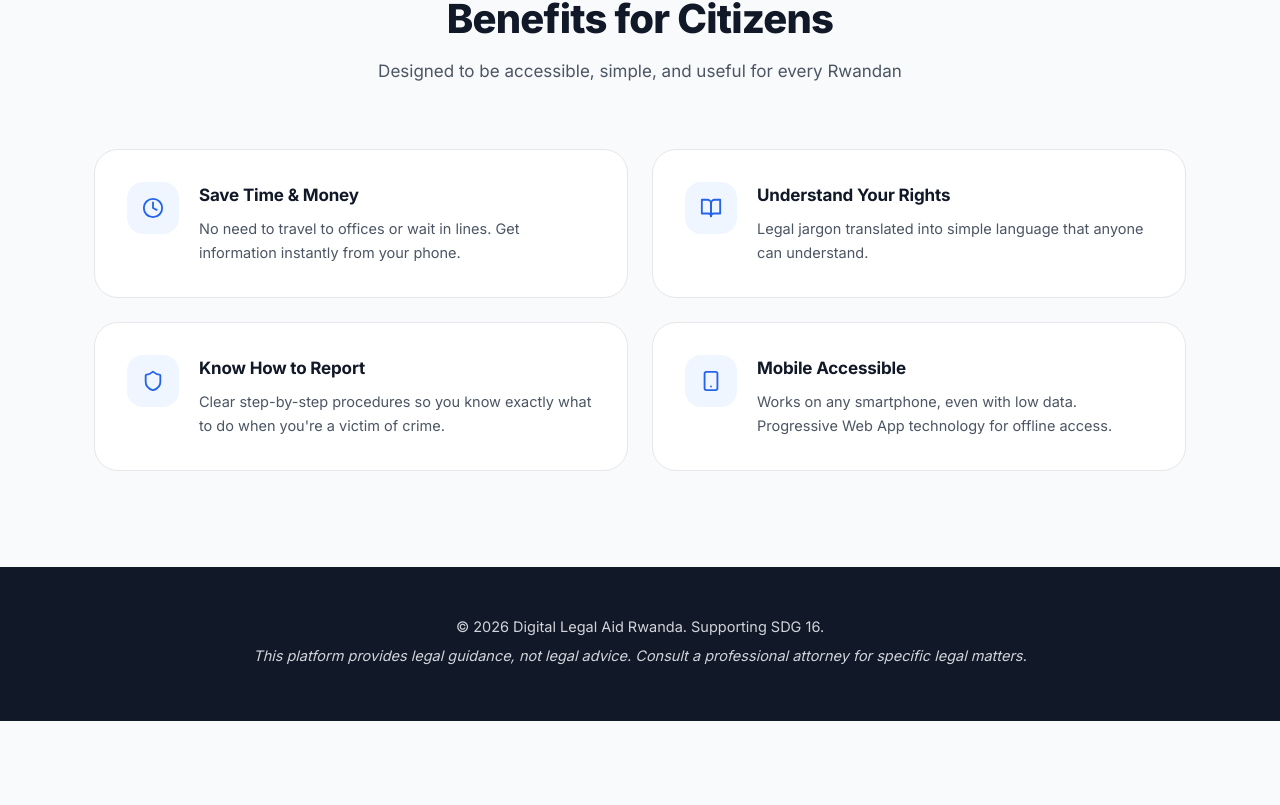
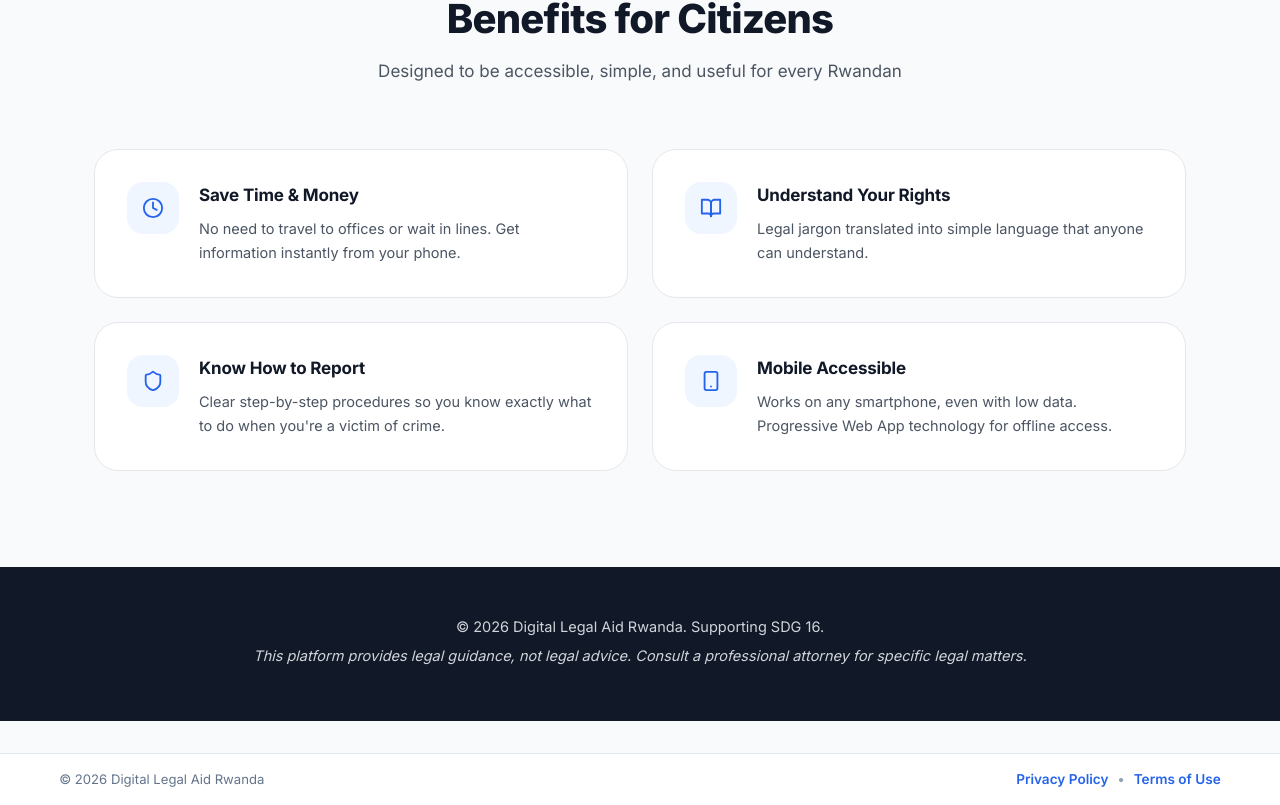
Before and after one commit to Mpatrick12/Digital-Legal-Aid, a React (Vite) app in the folder frontend/: page / in a window 1280 px wide. Shown: the part 2852-3657 px from the top of the page. Before the commit the page ends 3573 px from the top, so only its background shows below. Built offline with nearby package versions, Linux system fonts and the light colour scheme; no server answers.

Commit message:
feat: add privacy/terms pages and global footer legal links

```diff
--- a/frontend/src/App.jsx
+++ b/frontend/src/App.jsx
@@ -12,8 +12,10 @@ import GazetteDetail from './pages/GazetteDetail'
 import AdminDashboard from './pages/AdminDashboard'
 import AdminLogin from './pages/AdminLogin'
 import NotaryPage from './pages/NotaryPage'
+import LegalPolicyPage from './pages/LegalPolicyPage'
 import { ProtectedRoute, AdminRoute } from './components/ProtectedRoute'
 import ChatWidget from './components/ChatWidget'
+import SiteFooter from './components/SiteFooter'
 import { useLanguage } from './context/LanguageContext.jsx'
 
 function App() {
@@ -92,7 +94,10 @@ function App() {
           </ProtectedRoute>
         }
       />
+      <Route path="/privacy" element={<LegalPolicyPage />} />
+      <Route path="/terms" element={<LegalPolicyPage />} />
     </Routes>
+      <SiteFooter />
       <ChatWidget language={language} />
     </>
   )
--- /dev/null
+++ b/frontend/src/components/SiteFooter.css
@@ -0,0 +1,44 @@
+.site-footer {
+  width: 100%;
+  border-top: 1px solid #e2e8f0;
+  background: #ffffff;
+  margin-top: 2rem;
+}
+
+.site-footer-inner {
+  max-width: 1200px;
+  margin: 0 auto;
+  padding: 0.9rem 1.2rem;
+  display: flex;
+  align-items: center;
+  justify-content: space-between;
+  gap: 1rem;
+  flex-wrap: wrap;
+}
+
+.site-footer-copy {
+  margin: 0;
+  font-size: 0.82rem;
+  color: #64748b;
+}
+
+.site-footer-links {
+  display: flex;
+  align-items: center;
+  gap: 0.55rem;
+  font-size: 0.85rem;
+}
+
+.site-footer-links a {
+  color: #2563eb;
+  text-decoration: none;
+  font-weight: 600;
+}
+
+.site-footer-links a:hover {
+  text-decoration: underline;
+}
+
+.site-footer-links span {
+  color: #94a3b8;
+}
--- /dev/null
+++ b/frontend/src/components/SiteFooter.jsx
@@ -0,0 +1,17 @@
+import { Link } from 'react-router-dom'
+import './SiteFooter.css'
+
+export default function SiteFooter() {
+  return (
+    <footer className="site-footer">
+      <div className="site-footer-inner">
+        <p className="site-footer-copy">© {new Date().getFullYear()} Digital Legal Aid Rwanda</p>
+        <nav className="site-footer-links" aria-label="Legal links">
+          <Link to="/privacy">Privacy Policy</Link>
+          <span aria-hidden="true">•</span>
+          <Link to="/terms">Terms of Use</Link>
+        </nav>
+      </div>
+    </footer>
+  )
+}
--- /dev/null
+++ b/frontend/src/pages/LegalPolicyPage.css
@@ -0,0 +1,113 @@
+.policy-page {
+  min-height: 100vh;
+  background: #f8fafc;
+  color: #0f172a;
+  font-family: 'Inter', system-ui, sans-serif;
+}
+
+.policy-container {
+  max-width: 900px;
+  margin: 0 auto;
+  padding: 0 1.2rem;
+}
+
+.policy-header {
+  background: linear-gradient(135deg, #1e40af 0%, #2563eb 100%);
+  color: #ffffff;
+  padding: 2.2rem 0 2rem;
+}
+
+.policy-top-links {
+  display: flex;
+  gap: 1rem;
+  margin-bottom: 1rem;
+}
+
+.policy-top-links a {
+  color: #dbeafe;
+  text-decoration: none;
+  font-size: 0.88rem;
+  font-weight: 600;
+}
+
+.policy-top-links a:hover {
+  text-decoration: underline;
+}
+
+.policy-header h1 {
+  margin: 0;
+  font-size: 2rem;
+  line-height: 1.2;
+}
+
+.policy-header p {
+  margin: 0.8rem 0 0;
+  max-width: 700px;
+  color: rgba(255, 255, 255, 0.9);
+}
+
+.policy-switcher {
+  display: flex;
+  gap: 0.65rem;
+  margin-top: 1.2rem;
+}
+
+.policy-switcher a {
+  text-decoration: none;
+  color: #dbeafe;
+  border: 1px solid rgba(255, 255, 255, 0.35);
+  border-radius: 999px;
+  padding: 0.34rem 0.8rem;
+  font-size: 0.85rem;
+  font-weight: 600;
+}
+
+.policy-switcher a.active {
+  background: #ffffff;
+  color: #1d4ed8;
+  border-color: #ffffff;
+}
+
+.policy-content {
+  padding-top: 1.4rem;
+  padding-bottom: 2.2rem;
+}
+
+.policy-clause {
+  background: #ffffff;
+  border: 1px solid #e2e8f0;
+  border-radius: 12px;
+  padding: 1rem 1rem;
+  margin-bottom: 0.9rem;
+}
+
+.policy-clause h2 {
+  margin: 0 0 0.45rem;
+  font-size: 1.02rem;
+}
+
+.policy-clause p {
+  margin: 0;
+  line-height: 1.6;
+  color: #334155;
+}
+
+.policy-note {
+  margin-top: 0.8rem;
+  color: #475569;
+}
+
+.policy-note h3 {
+  margin: 0 0 0.2rem;
+  font-size: 0.95rem;
+}
+
+.policy-note p {
+  margin: 0;
+}
+
+@media (max-width: 768px) {
+  .policy-header h1 {
+    font-size: 1.55rem;
+  }
+}
--- /dev/null
+++ b/frontend/src/pages/LegalPolicyPage.jsx
@@ -0,0 +1,86 @@
+import { Link, useLocation } from 'react-router-dom'
+import './LegalPolicyPage.css'
+
+const CONTACT_EMAIL = 'support@digitallegalaid.rw'
+
+function Clause({ title, children }) {
+  return (
+    <section className="policy-clause">
+      <h2>{title}</h2>
+      <p>{children}</p>
+    </section>
+  )
+}
+
+export default function LegalPolicyPage() {
+  const { pathname } = useLocation()
+  const isPrivacy = pathname === '/privacy'
+
+  return (
+    <div className="policy-page">
+      <header className="policy-header">
+        <div className="policy-container">
+          <div className="policy-top-links">
+            <Link to="/">← Home</Link>
+            <Link to="/dashboard">Dashboard</Link>
+          </div>
+
+          <h1>{isPrivacy ? 'Privacy Policy' : 'Terms of Use (EULA)'}</h1>
+          <p>
+            This page explained how Digital Legal Aid Rwanda handled user data and usage conditions.
+            It applied to all platform modules, including legal search, gazette browsing, and notary lookup.
+          </p>
+
+          <div className="policy-switcher">
+            <Link to="/privacy" className={isPrivacy ? 'active' : ''}>Privacy Policy</Link>
+            <Link to="/terms" className={!isPrivacy ? 'active' : ''}>Terms of Use</Link>
+          </div>
+        </div>
+      </header>
+
+      <main className="policy-container policy-content">
+        <Clause title="1. Data Collection">
+          We collected user-provided and usage-related information required to operate the platform,
+          including name, email, district, and legal search queries. For authenticated users, account
+          records were linked to these details to personalize and secure platform access.
+        </Clause>
+
+        <Clause title="2. Data Use">
+          Collected data was used to improve legal search quality, monitor system analytics, and
+          maintain account functionality. User data was not sold to third parties.
+        </Clause>
+
+        <Clause title="3. AI Disclaimer">
+          AI responses on this platform provided legal information for educational and guidance
+          purposes only. They did not constitute legal advice. Users should always consult a qualified
+          lawyer or legal aid clinic for case-specific advice.
+        </Clause>
+
+        <Clause title="4. Anonymous Mode">
+          Gender-based violence (GBV) related searches could be performed without login. In this mode,
+          no IP address was logged by the application layer for GBV search interactions.
+        </Clause>
+
+        <Clause title="5. User Rights">
+          Users could request deletion of their account and associated data. Deletion requests could be
+          submitted through the contact channel below and were processed within a reasonable timeframe.
+        </Clause>
+
+        <Clause title="6. Third-Party Services">
+          The platform used Groq API for AI text generation and MongoDB Atlas for secure cloud data
+          storage. Use of these services was subject to their own security and compliance practices.
+        </Clause>
+
+        <Clause title="7. Contact">
+          For privacy concerns, data deletion requests, or Terms-related complaints, users could contact:
+          {` ${CONTACT_EMAIL}`}
+        </Clause>
+
+        <section className="policy-note">
+          <h3>Effective Date</h3>
+          <p>March 2026</p>
+        </section>
+      </main>
+    </div>
+  )
+}
```
